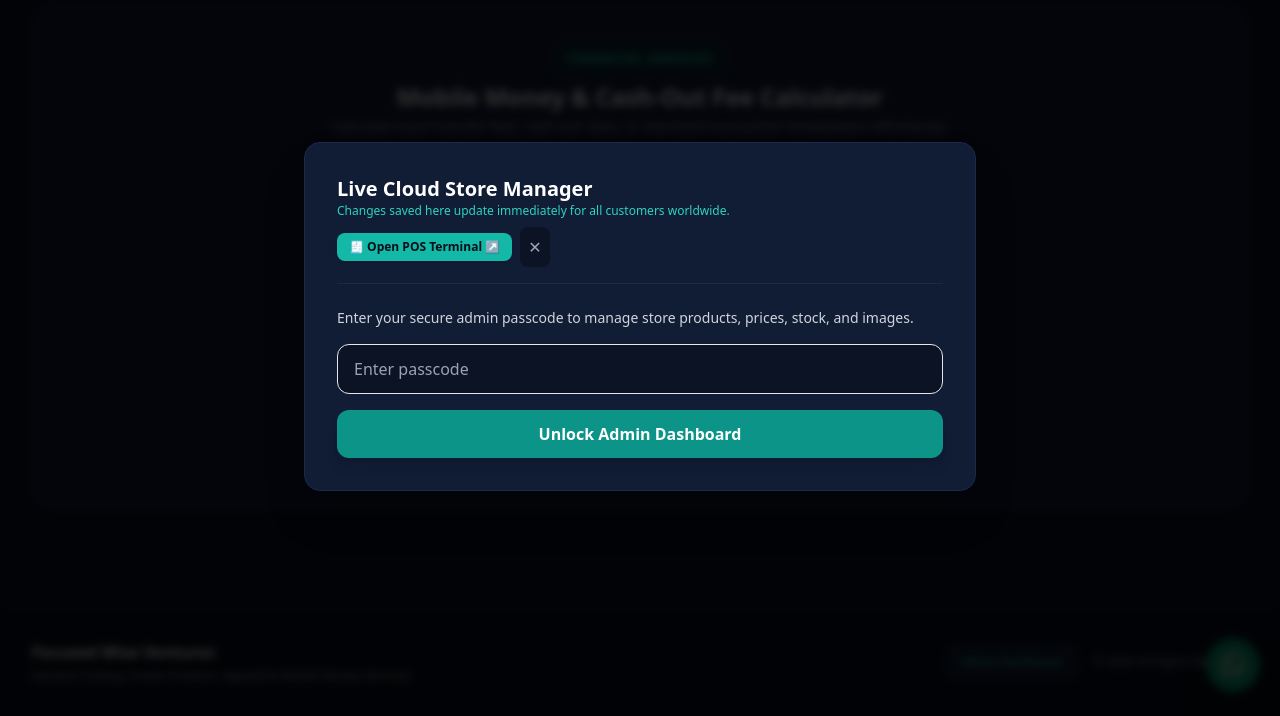
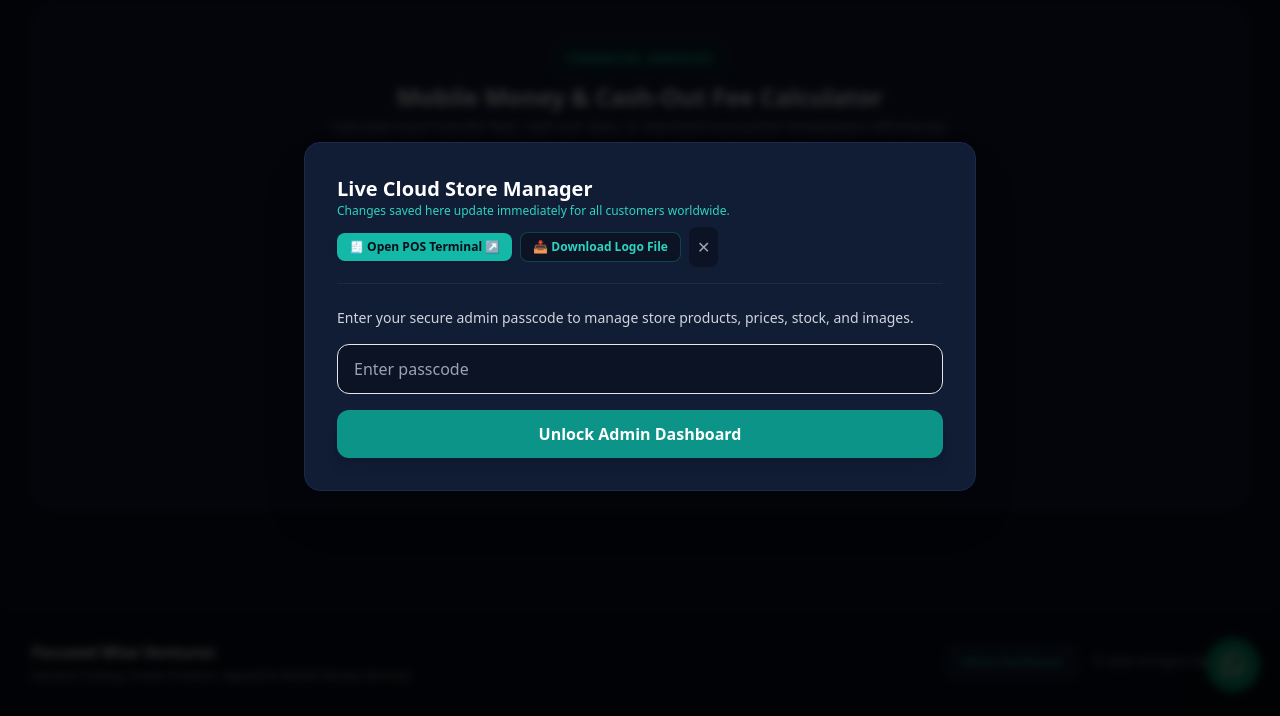
Before and after one commit to kingwisekofi/focused-wise-ventures, a plain HTML site: page index.html in a window 1280 px wide. Both pictures are taken after a click on the button "Admin Dashboard". Shown: the part 2311-3027 px from the top of the page. Drawn offline with nearby package versions, Linux system fonts and the light colour scheme; no server answers.

Commit message:
Update index.html

```diff
--- a/index.html
+++ b/index.html
@@ -400,8 +400,9 @@
                         <h3 class="text-xl font-bold text-white flex items-center gap-2">Live Cloud Store Manager</h3>
                         <p class="text-xs text-teal-400">Changes saved here update immediately for all customers worldwide.</p>
                     </div>
-                    <div class="flex items-center gap-2">
+                    <div class="flex flex-wrap items-center gap-2">
                         <a href="pos.html" target="_blank" class="text-xs bg-teal-500 hover:bg-teal-400 text-navy-950 font-extrabold px-3 py-1.5 rounded-lg shadow transition">🧾 Open POS Terminal ↗</a>
+                        <a href="https://i.ibb.co/zVkpGmLM/LOGO2.jpg" download="FWV_Logo.jpg" target="_blank" class="text-xs bg-navy-900 hover:bg-navy-700 text-teal-400 border border-teal-500/30 font-bold px-3 py-1.5 rounded-lg transition">📥 Download Logo File</a>
                         <button id="admin-lock-btn" onclick="lockAdmin()" class="hidden text-xs bg-rose-500/20 hover:bg-rose-500 text-rose-300 hover:text-white px-3 py-1.5 rounded-lg transition">Lock</button>
                         <button onclick="toggleAdminModal()" class="text-gray-400 hover:text-white p-2 rounded-lg bg-navy-900 hover:bg-navy-700 transition">✕</button>
                     </div>
```
